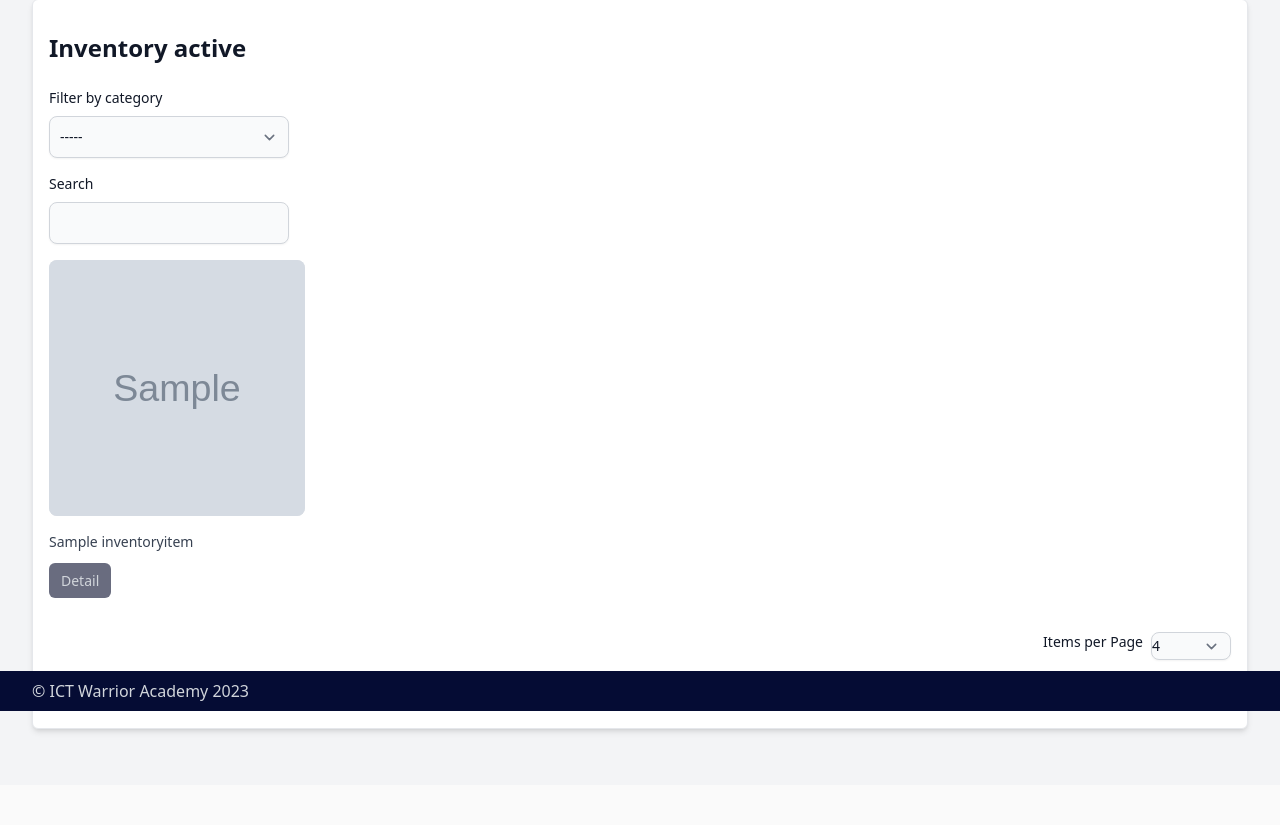
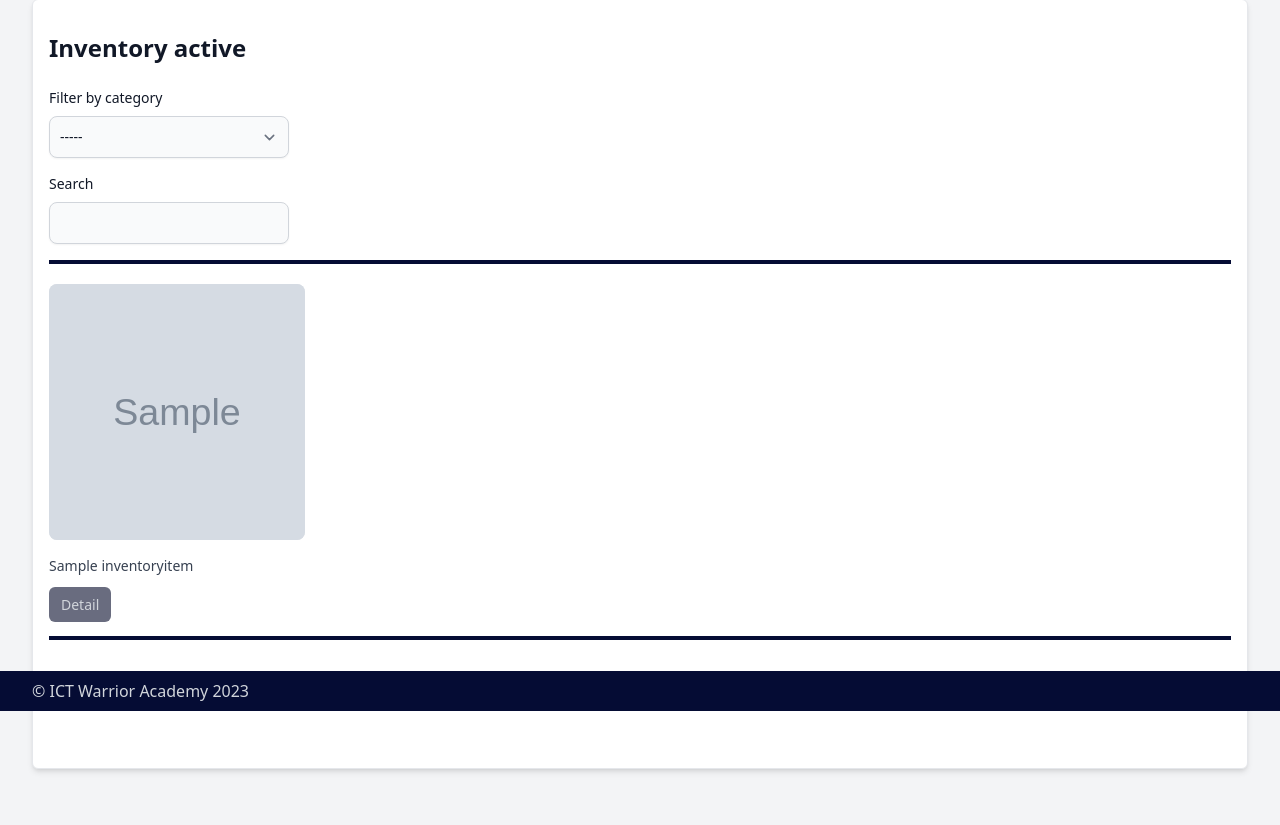
Before and after one commit to PanteraLX/iwa-inventory, a Django app: page /inventory_items in a window 1280 px wide. Shown: the part 89-914 px from the top of the page. Before the commit the page ends 823 px from the top, so only its background shows below. Run offline with Django 4.2, Linux system fonts and the light colour scheme; tables that the repository leaves empty hold one stand-in row (values such as "Sample post"); grey boxes marked "Sample" are stand-in pictures; style sheets or scripts are compiled from the project's sources; parts of the project's set-up code (start-up, migrations or seed data) failed here and were passed over; some libraries are stand-ins or nearby versions.

Commit message:
Added borders

```diff
--- a/app/templates/inventory/inventory_items.html
+++ b/app/templates/inventory/inventory_items.html
@@ -104,7 +104,9 @@
         {% endif %}
         {% endif %}
 
-
+        {% if page_name != "home" %}
+        <hr style="border-color:#050C34; border-width: 2px;" class="mb-5 mt-0"></hr>
+        {% endif %}
 
         <div class="grid grid-cols-1 gap-y-10 gap-x-6 sm:grid-cols-2 lg:grid-cols-3 xl:grid-cols-4 xl:gap-x-8">
             {% if inventory_items_list %}
@@ -144,8 +146,13 @@
             {% endif %}
 
         </div>
-        <ul class="pagination mt-10 h-16">
+        {% if page_name != "home" %}
+        <hr style="border-color:#050C34; border-width: 2px;" class="mt-5"></hr>
+        {% endif %}
+
+        <ul class="pagination mt-8 h-16">
             {% if is_paginated %}
+
 
 
             {% if page_obj.has_previous %}
@@ -176,6 +183,8 @@
 
             {% endif %}
             {% if page_name != "home" %}
+
+
             <div class="float-right flex">
                 <label for="pagination-select" class="mr-2 mb-2 text-sm font-medium text-gray-900">Items per Page
                 </label>
```
